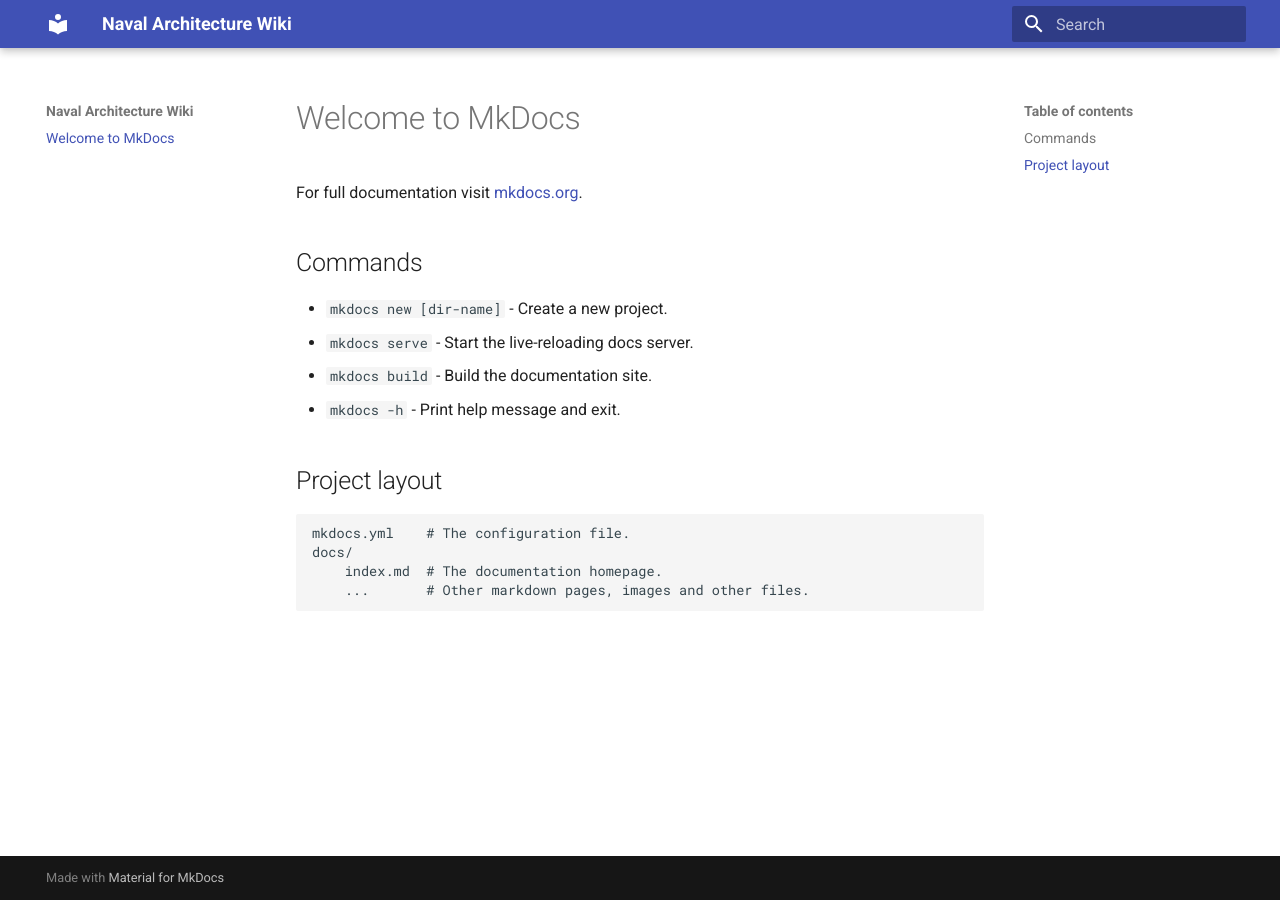
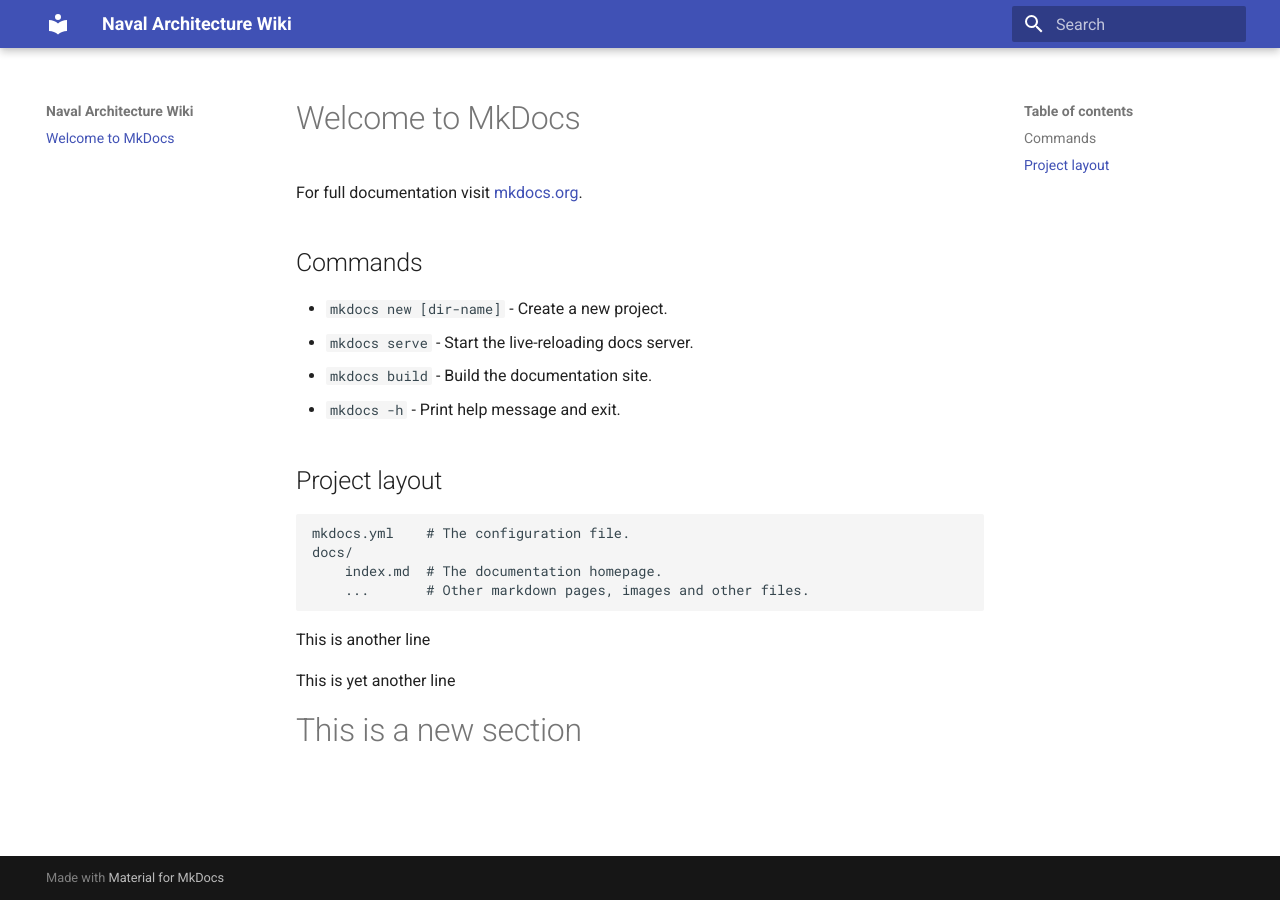
Before and after one commit to sreenath1994s/navalarchitecturewiki, an MkDocs documentation site: the page built from docs/index.md, in a window 1280 px wide. Built offline with MkDocs 1.6.1 and Material for MkDocs 9.7.7, drawn with Linux system fonts in a browser that asks for light colours.

Commit message:
second commit

```diff
--- a/docs/index.md
+++ b/docs/index.md
@@ -15,3 +15,9 @@
     docs/
         index.md  # The documentation homepage.
         ...       # Other markdown pages, images and other files.
+
+This is another line
+
+This is yet another line
+
+# This is a new section
--- a/mkdocs.yml
+++ b/mkdocs.yml
@@ -1,4 +1,12 @@
-site_name: Naval Architecture Wiki
+site_name:
+  Naval Architecture Wiki
 
 theme:
   name: material
+
+
+extra_css :
+  - stylesheets/extra.css
+
+extra_javascript:
+  - javascripts/extra.js
```
Also changed, not shown: docs/stylesheets/extra.css (added), docs/stylesheets/javascripts/extra.js (added).
